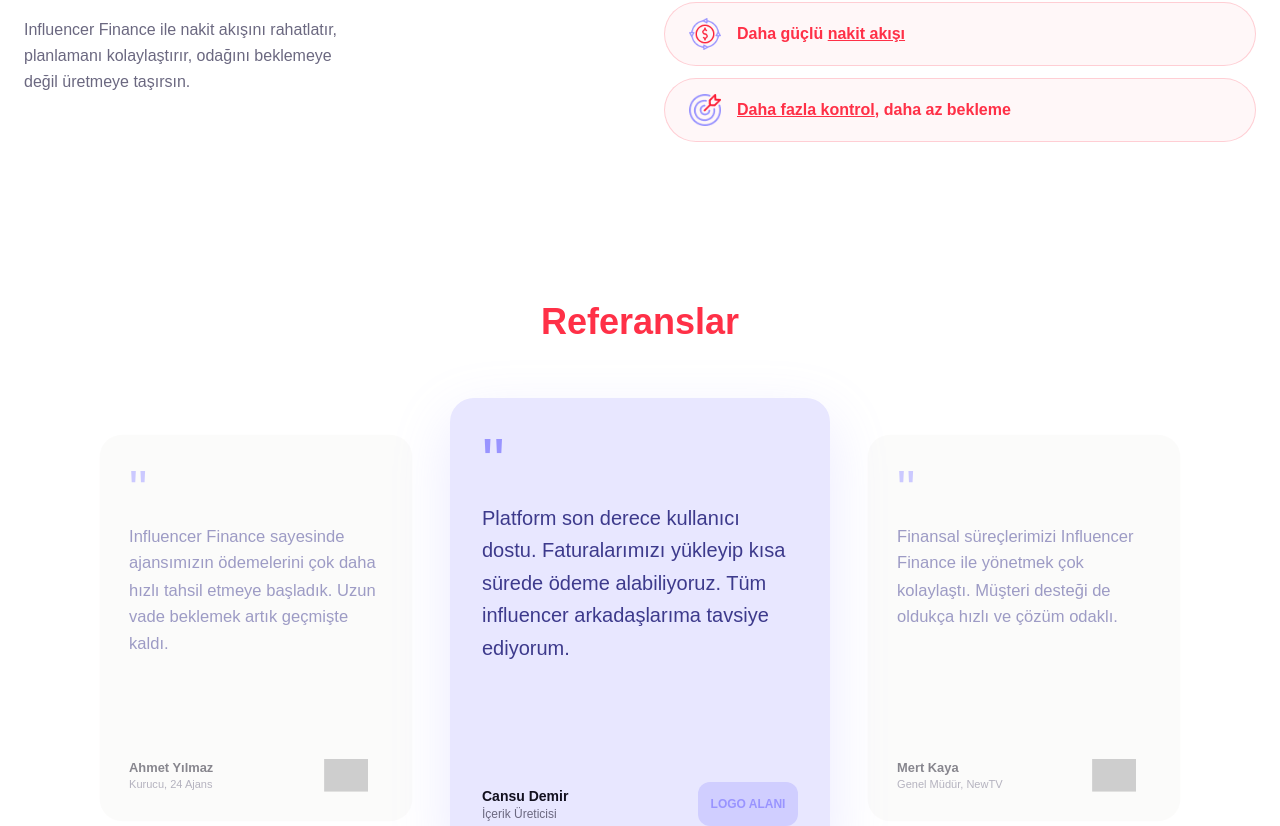
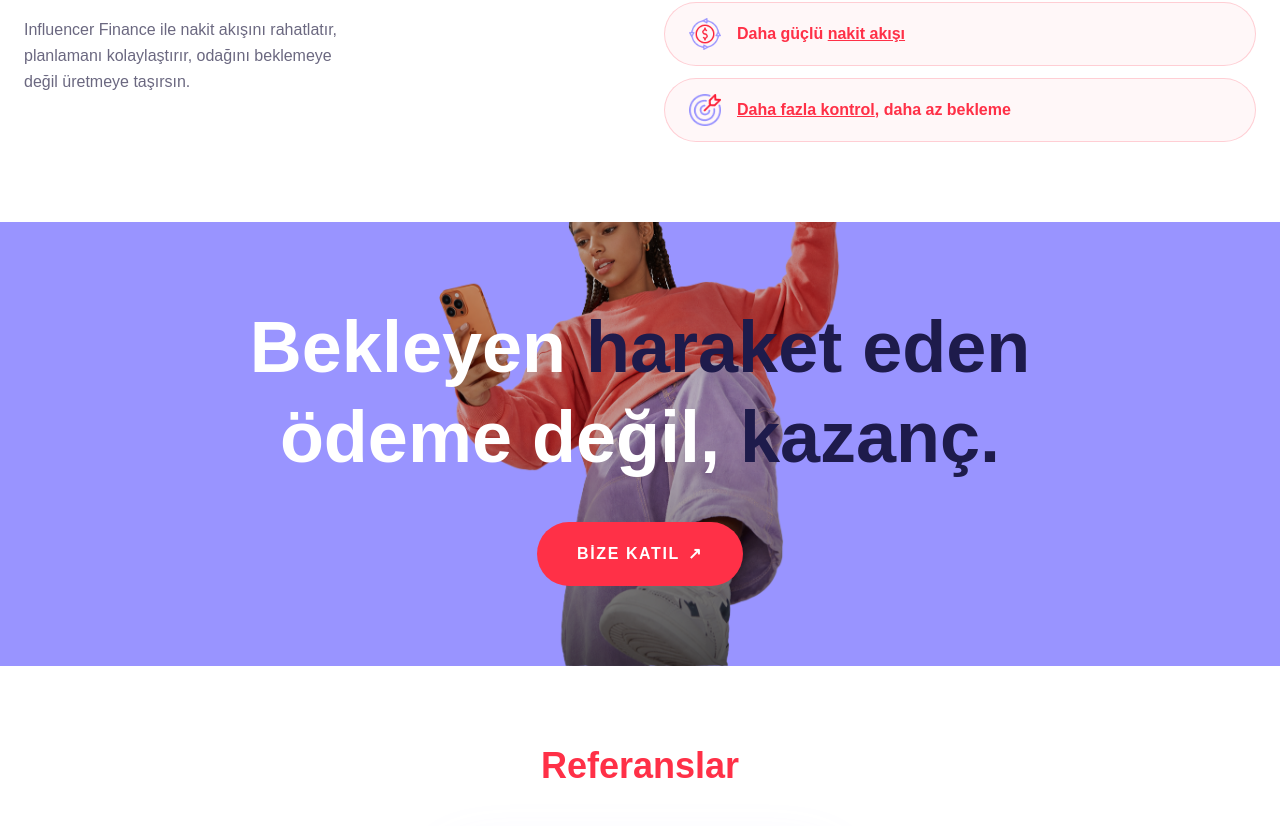
Before and after one commit to 86jhhm7yzy-cloud/influencer-finance, a Next.js app: page / in a window 1280 px wide. Shown: the part 2452-3278 px from the top of the page. Built offline with nearby package versions, Linux system fonts and the light colour scheme; grey boxes are pictures that could not be loaded.

Commit message:
Section eklendi

```diff
--- a/app/page.tsx
+++ b/app/page.tsx
@@ -5,6 +5,7 @@ import ReferencesSection from "@/components/sections/ReferencesSection";
 import FaqSection from "@/components/sections/FaqSection";
 import PricingSection from "@/components/sections/PricingSection";
 import WhySection from "@/components/sections/WhySection";
+import CtaSection from "@/components/sections/CtaSection";
 
 export default function HomePage() {
   return (
@@ -14,6 +15,7 @@ export default function HomePage() {
       <div id="countries"><CountriesSection /></div>
       <div id="countries"><CountriesSection /></div>
       <div id="why"><WhySection /></div>
+      <div id="cta"><CtaSection /></div>
       <div id="references"><ReferencesSection /></div>
       <div id="faq" style={{ scrollMarginTop: "80px" }}><FaqSection /></div>
       <div id="pricing" style={{ scrollMarginTop: "80px" }}><PricingSection /></div>
--- /dev/null
+++ b/components/sections/CtaSection.tsx
@@ -0,0 +1,45 @@
+"use client";
+
+import Image from "next/image";
+import Link from "next/link";
+
+export default function CtaSection() {
+  return (
+    <section className="w-full relative overflow-hidden" style={{ background: "#9994FF", minHeight: 420 }}>
+
+      {/* Görsel — ortada, yukarı taşan */}
+      <div className="absolute left-1/2 -translate-x-1/2 bottom-0 z-10" style={{ width: 420, height: 520 }}>
+        <Image
+          src="/Kadın-gorsel.png"
+          alt="Influencer Finance"
+          fill
+          className="object-contain object-bottom"
+          priority
+        />
+      </div>
+
+      {/* İçerik */}
+      <div className="relative z-20 max-w-7xl mx-auto px-6 py-20 flex flex-col items-center justify-center text-center" style={{ minHeight: 420 }}>
+
+        {/* Başlık */}
+        <h2 className="text-5xl md:text-7xl font-black leading-tight mb-10" style={{ maxWidth: 900 }}>
+          <span className="text-white">Bekleyen </span>
+          <span style={{ color: "#1E1B4B" }}>haraket eden</span>
+          <br />
+          <span className="text-white">ödeme değil, </span>
+          <span style={{ color: "#1E1B4B" }}>kazanç.</span>
+        </h2>
+
+        {/* Buton */}
+        <Link
+          href="https://panel.influencer.finance/auth/register"
+          className="flex items-center gap-2 px-10 py-5 rounded-full text-white font-bold text-base tracking-widest hover:opacity-90 transition-opacity"
+          style={{ background: "#FF3047" }}
+        >
+          BİZE KATIL <span>↗</span>
+        </Link>
+
+      </div>
+    </section>
+  );
+}
```
Also changed, not shown: public/Kadın-Gorsel.png (added).
